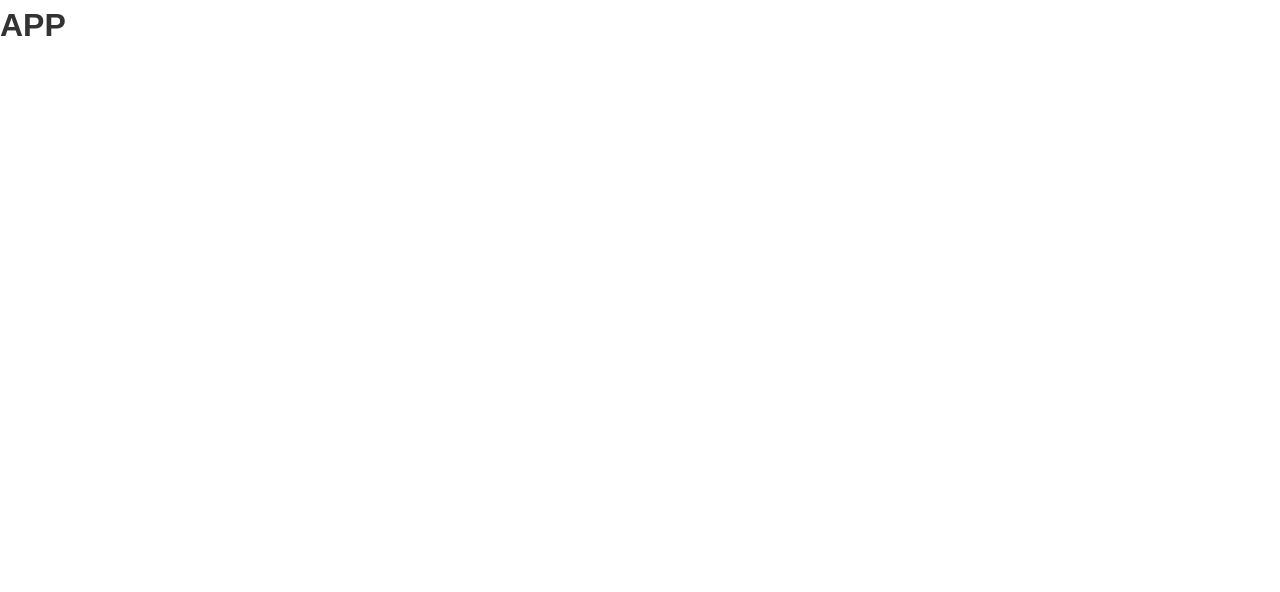
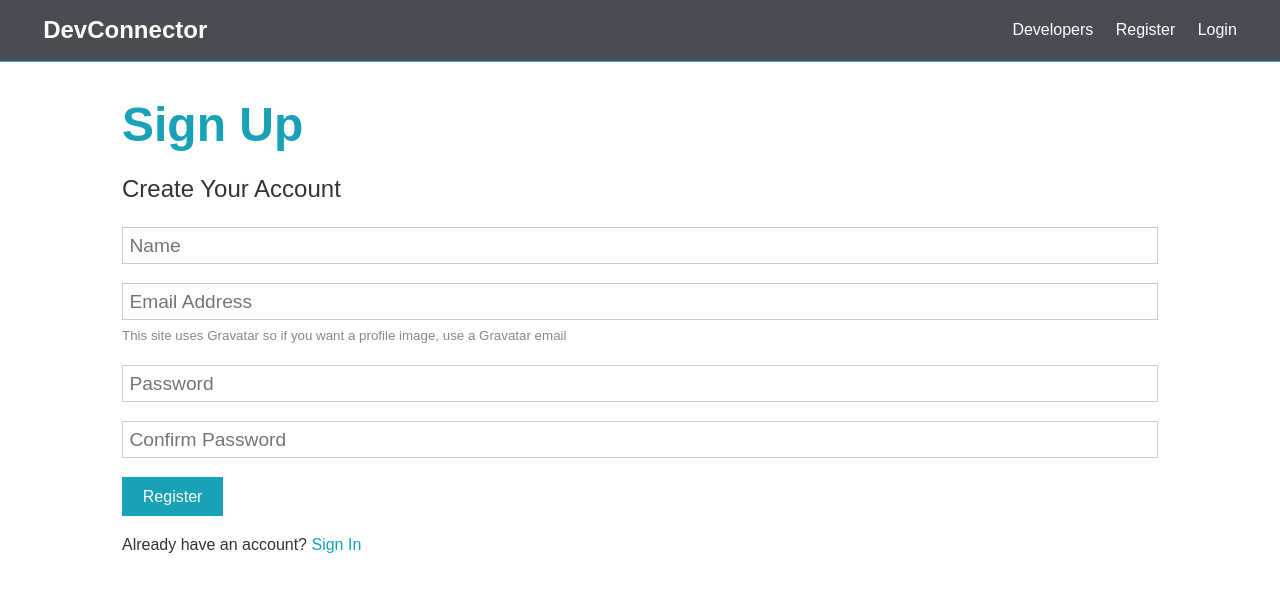
Before and after one commit to chanduamuluru/React_App, a React (Create React App) app in the folder client/: page /Register in a window 1280 px wide. Shown: the top 592 px of the page. Built offline with nearby package versions, Linux system fonts and the light colour scheme.

Commit message:
React register form

```diff
--- a/client/src/App.js
+++ b/client/src/App.js
@@ -1,10 +1,25 @@
 import React, { Fragment } from "react";
+import { BrowserRouter as Router, Route, Switch } from "react-router-dom";
+import Navbar from "./components/layouts/Navbar";
+import Landing from "./components/layouts/Landing";
+import Login from "./components/auth/Login";
+import Register from "./components/auth/Register";
+
 import "./App.css";
 
 const App = () => (
-  <Fragment>
-    <h1>APP</h1>
-  </Fragment>
+  <Router>
+    <Fragment>
+      <Navbar />
+      <Route exact path="/" component={Landing} />
+      <section className="container">
+        <Switch>
+          <Route exact path="/Login" component={Login} />
+          <Route exact path="/Register" component={Register} />
+        </Switch>
+      </section>
+    </Fragment>
+  </Router>
 );
 
 export default App;
--- /dev/null
+++ b/client/src/components/auth/Login.js
@@ -0,0 +1,6 @@
+import React from "react";
+
+const Login = () => {
+  return <div>Login</div>;
+};
+export default Login;
--- /dev/null
+++ b/client/src/components/auth/Register.js
@@ -0,0 +1,108 @@
+import React, { Fragment, useState } from "react";
+import axios from "axios";
+
+const Register = () => {
+  //hooks implementaion
+  const [formData, setFormData] = useState({
+    name: "",
+    email: "",
+    password: "",
+    password2: ""
+  });
+
+  const { name, email, password, password2 } = formData;
+  const onChange = e =>
+    setFormData({ ...formData, [e.target.name]: e.target.value });
+
+  const onSubmit = async e => {
+    e.preventDefault();
+    if (password !== password2) {
+      console.log("Passwords do not match");
+    } else {
+      const newUser = {
+        name,
+        email,
+        password
+      };
+      try {
+        const config = {
+          headers: {
+            "Content-Type": "application/json"
+          }
+        };
+        const body = JSON.stringify(newUser);
+
+        const res = await axios.post(
+          "http://localhost:5000/api/users",
+          body,
+          config
+        );
+        console.log(res.data);
+      } catch (err) {
+        console.error(err.response.data);
+      }
+      console.log(formData);
+    }
+  };
+
+  return (
+    <Fragment>
+      <h1 className="large text-primary">Sign Up</h1>
+      <p className="lead">
+        <i className="fas fa-user"></i> Create Your Account
+      </p>
+      <form className="form" onSubmit={e => onSubmit(e)}>
+        <div className="form-group">
+          <input
+            type="text"
+            placeholder="Name"
+            name="name"
+            value={name}
+            onChange={e => onChange(e)}
+            required
+          />
+        </div>
+        <div className="form-group">
+          <input
+            type="email"
+            placeholder="Email Address"
+            name="email"
+            value={email}
+            onChange={e => onChange(e)}
+            required
+          />
+          <small className="form-text">
+            This site uses Gravatar so if you want a profile image, use a
+            Gravatar email
+          </small>
+        </div>
+        <div className="form-group">
+          <input
+            type="password"
+            placeholder="Password"
+            name="password"
+            value={password}
+            onChange={e => onChange(e)}
+            minLength="6"
+          />
+        </div>
+        <div className="form-group">
+          <input
+            type="password"
+            placeholder="Confirm Password"
+            name="password2"
+            value={password2}
+            onChange={e => onChange(e)}
+            minLength="6"
+          />
+        </div>
+        <input type="submit" className="btn btn-primary" value="Register" />
+      </form>
+      <p className="my-1">
+        Already have an account? <a href="login.html">Sign In</a>
+      </p>
+    </Fragment>
+  );
+};
+
+export default Register;
--- /dev/null
+++ b/client/src/components/layouts/Landing.js
@@ -0,0 +1,26 @@
+import React from "react";
+import { Link } from "react-router-dom";
+const Landing = () => {
+  return (
+    <section className="landing">
+      <div className="dark-overlay">
+        <div className="landing-inner">
+          <h1 className="x-large">Developer Connector</h1>
+          <p className="lead">
+            Create a developer profile/portfolio, share posts and get help from
+            other developers
+          </p>
+          <div className="buttons">
+            <Link to="register" className="btn btn-primary">
+              Sign Up
+            </Link>
+            <Link to="login" className="btn btn-light">
+              Login
+            </Link>
+          </div>
+        </div>
+      </div>
+    </section>
+  );
+};
+export default Landing;
--- /dev/null
+++ b/client/src/components/layouts/Navbar.js
@@ -0,0 +1,27 @@
+import React from "react";
+import { Link } from "react-router-dom";
+
+const Navbar = () => {
+  return (
+    <nav className="navbar bg-dark">
+      <h1>
+        <Link to="/">
+          <i className="fas fa-code"></i> DevConnector
+        </Link>
+      </h1>
+      <ul>
+        <li>
+          <Link to="!#">Developers</Link>
+        </li>
+        <li>
+          <Link to="register">Register</Link>
+        </li>
+        <li>
+          <Link to="login">Login</Link>
+        </li>
+      </ul>
+    </nav>
+  );
+};
+
+export default Navbar;
```
Also changed, not shown: client/public/index.html (+1 -22 lines), package.json (line endings or trailing spaces), 1 other file (tests, documents, lock files or other folders).
